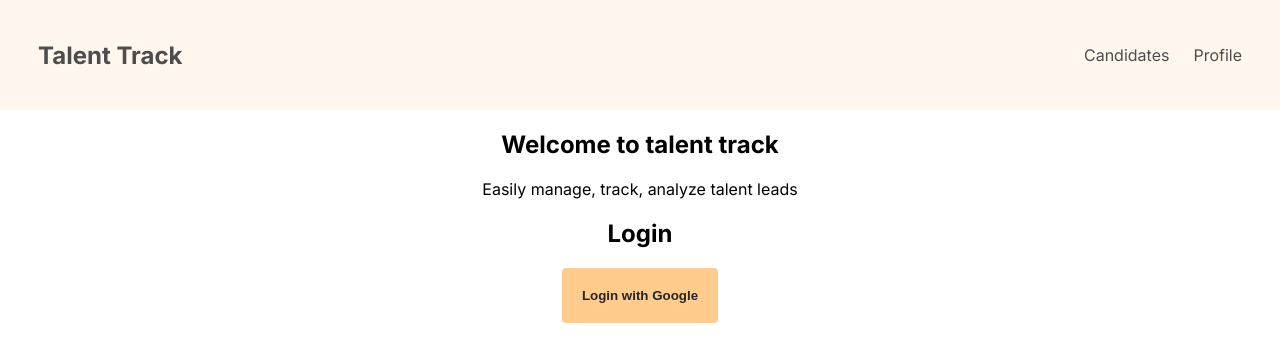
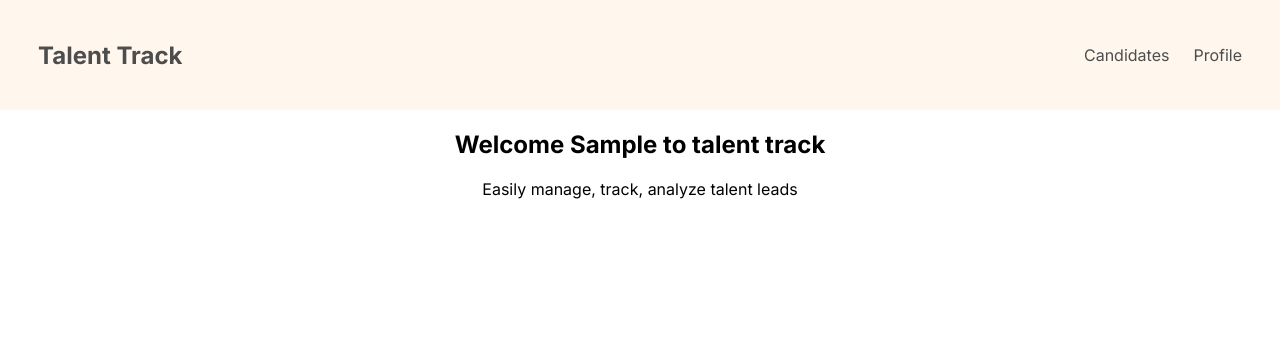
Before and after one commit to purohitprachi72/TalentTrack, a React (Vite) app: page / in a window 1280 px wide. Shown: the top 362 px of the page. Built offline with nearby package versions, Linux system fonts and the light colour scheme; no server answers; sample sign-in values are in the browser's storage.

Commit message:
feat : home

```diff
--- a/src/components/ProtectedRoute.jsx
+++ b/src/components/ProtectedRoute.jsx
@@ -3,7 +3,6 @@ import { Navigate, Outlet } from 'react-router-dom';
 import { useAuth } from '../context/AuthContext';
 
 const ProtectedLayout = () => {
-	// const [loginState, setLoginState] = useState(true);
 	const { user } = useAuth();
 
 	if (!user) {
--- a/src/pages/candidate/Candidate.jsx
+++ b/src/pages/candidate/Candidate.jsx
@@ -1,8 +1,9 @@
-import React from 'react';
+import React, { useEffect, useState } from 'react';
 import {
 	useLocation,
 	useNavigate,
 	useParams,
+	useSearchParams,
 } from 'react-router-dom';
 import { useFetch } from '../../hooks/useFetch';
 import styles from './Candidate.module.css';
@@ -10,21 +11,40 @@ import avatar from '../../assets/avatar.png';
 import { FaLocationPin } from 'react-icons/fa6';
 import { deleteCandidate } from '../../../api';
 import MultiStepView from './MultiStepView';
+import axios from 'axios';
+import { BASEURL } from '../../constants/constant';
 
 const Candidate = () => {
 	const { id } = useParams();
 	const navigate = useNavigate();
 
-	const { data, loading } = useFetch(id);
+	const [data, setData] = useState([]);
+
+	// const { data, loading } = useFetch(id);
+
+	useEffect(() => {
+		const fetchData = async () => {
+			try {
+				const response = await axios.get(
+					`${BASEURL}/${id}`
+				);
+				setData(response.data);
+				// console.log(response.data);
+			} catch (error) {
+				console.error(error);
+			}
+		};
+		fetchData();
+	}, [id]);
 
 	const handleDelete = async () => {
 		await deleteCandidate(data.id);
 		navigate('/candidate');
 	};
 
-	if (loading) {
-		return <p>Loading candidate details</p>;
-	}
+	// if (loading) {
+	// 	return <p>Loading candidate details</p>;
+	// }
 
 	const hobbies =
 		data.hobbies &&
--- a/src/pages/home/Home.jsx
+++ b/src/pages/home/Home.jsx
@@ -2,14 +2,20 @@ import React from 'react';
 import { Link } from 'react-router-dom';
 import LoginForm from '../login/LoginForm';
 import styles from './home.module.css';
+import { useAuth } from '../../context/AuthContext';
 
 const Home = () => {
+	const { user } = useAuth();
+
 	return (
 		<>
 			<div className={styles.homepage}>
-				<h2>Welcome to talent track</h2>
+				<h2>
+					Welcome {user?.displayName.split(' ')[0]} to
+					talent track
+				</h2>
 				<p>Easily manage, track, analyze talent leads</p>
-				<LoginForm />
+				{!user && <LoginForm />}
 			</div>
 		</>
 	);
```
